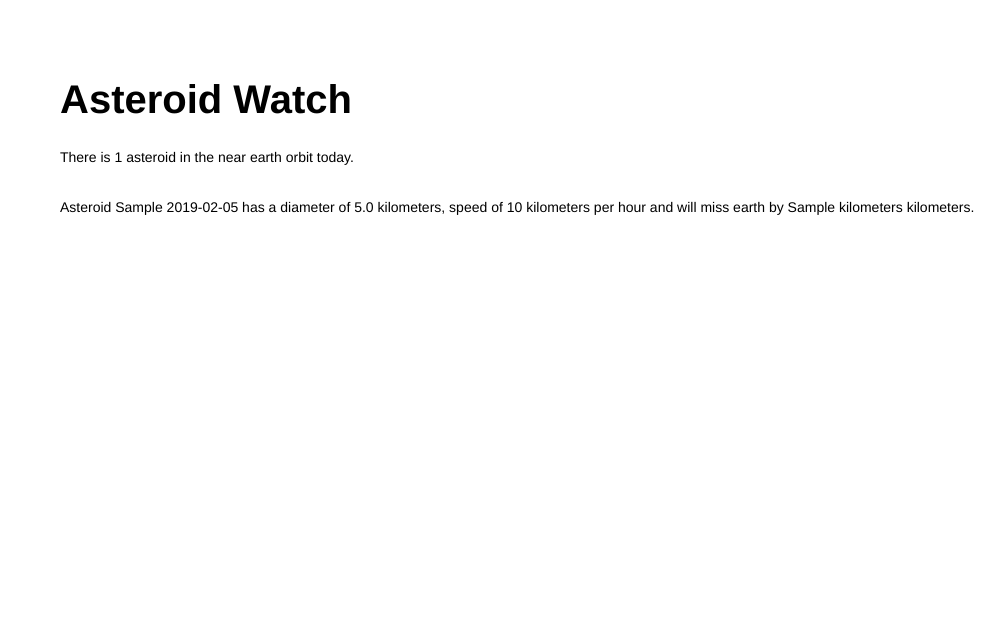
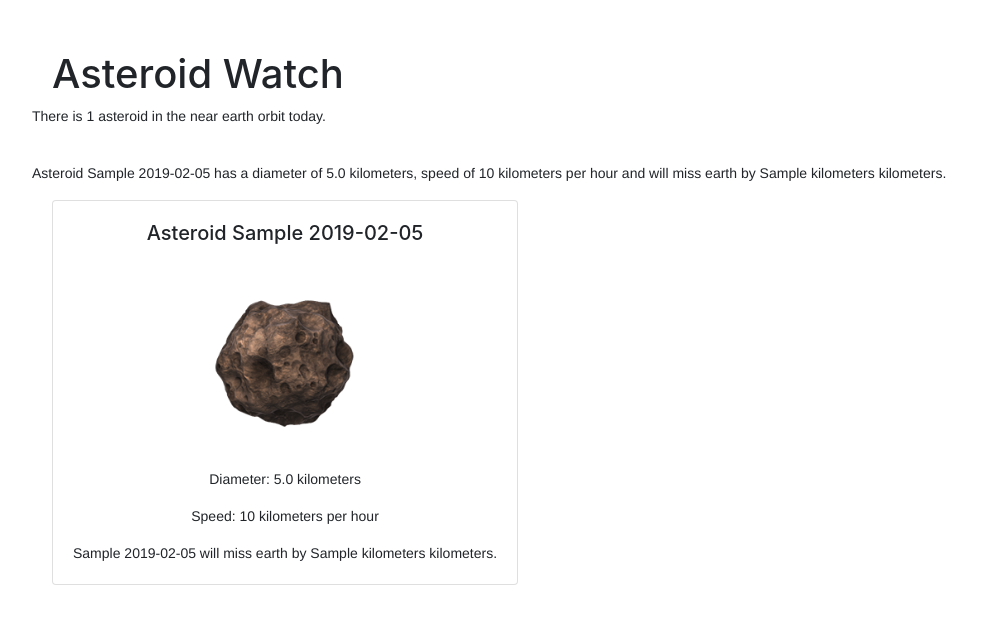
Before and after one commit to hpellis/asteroid_watch, a Flask app: page /result in a window 1280 px wide. Shown: the top 624 px of the page, without its empty margins (18-1023 px from the left). Run offline with Flask 2, Linux system fonts and the light colour scheme; a database or web service that is not in the repository returns one stand-in record (values such as "Sample title"); data that the repository does not hold is empty; some libraries are stand-ins or nearby versions.

Commit message:
adding bootstrap cards

```diff
--- a/static/css/main.css
+++ b/static/css/main.css
@@ -9,7 +9,6 @@ h1 {
 p {
   font-family: 'helvetica';
   font-size: 14px;
-  padding-left: 20px;
 }
 
 #headline {
@@ -24,3 +23,20 @@ padding-bottom: 20px;
 max-width: 75%;
 margin-left: 50px;
 }
+
+
+img {
+max-width: 50%;
+align: center;
+display: block;
+margin-left: auto;
+margin-right: auto;
+}
+
+.card-title {
+text-align: center;
+}
+
+.card-text {
+text-align: center;
+}
--- a/templates/layout.html
+++ b/templates/layout.html
@@ -5,6 +5,7 @@
 <head>
 <link rel="stylesheet" href="{{url_for("static", filename="css/main.css")}}">
     <meta charset="utf-8">
+    <link rel="stylesheet" href="https://stackpath.bootstrapcdn.com/bootstrap/4.1.3/css/bootstrap.min.css" integrity="sha384-MCw98/SFnGE8fJT3GXwEOngsV7Zt27NXFoaoApmYm81iuXoPkFOJwJ8ERdknLPMO" crossorigin="anonymous">
     <title>Asteroid Check</title>
   </head>
 
--- a/templates/result.html
+++ b/templates/result.html
@@ -34,6 +34,31 @@
 
 {% endfor %}
 
+
+
+</div class="container">
+
+<div class="container">
+
+<div class="row">
+
+{% for key, value in asteroids_dict.items() %}
+
+<div class="card", "col-sm-3">
+  <div class="card-body">
+    <h5 class="card-title">Asteroid {{key}}</h5>
+    <img class="card-img-top" src="{{url_for('static', filename = 'images/asteroid.png')}}" alt="Image of asteroid" max-width="50%"/>
+    <p class="card-text">Diameter: {{value[0]}} kilometers</p>
+    <p class="card-text">Speed: {{value[2]}} kilometers per hour</p>
+    <p class="card-text">{{key}} will miss earth by {{value[3]}} kilometers.</p>
+  </div>
+
+</div>
+
+{% endfor %}
+</div>
+</div>
+
 </div>
 
 {% endblock %}
```
Also changed, not shown: static/images/asteroid.png (added), static/images/asteroid2.png (added), 2 other files.
